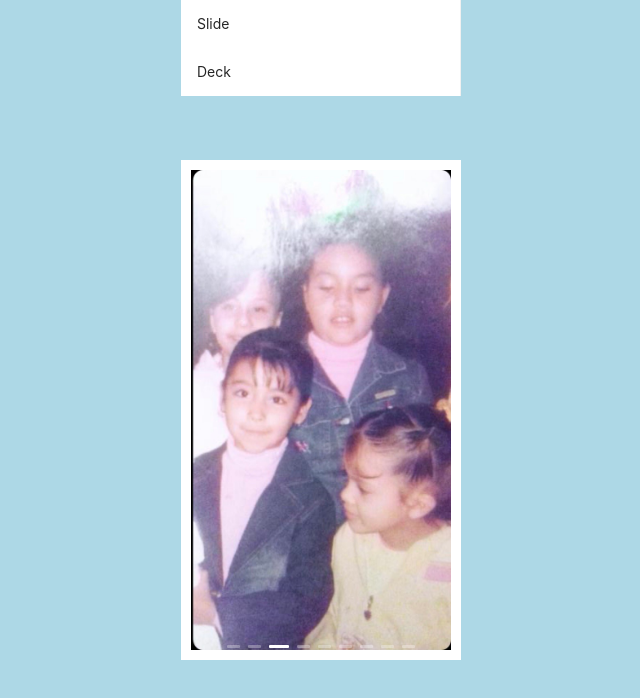
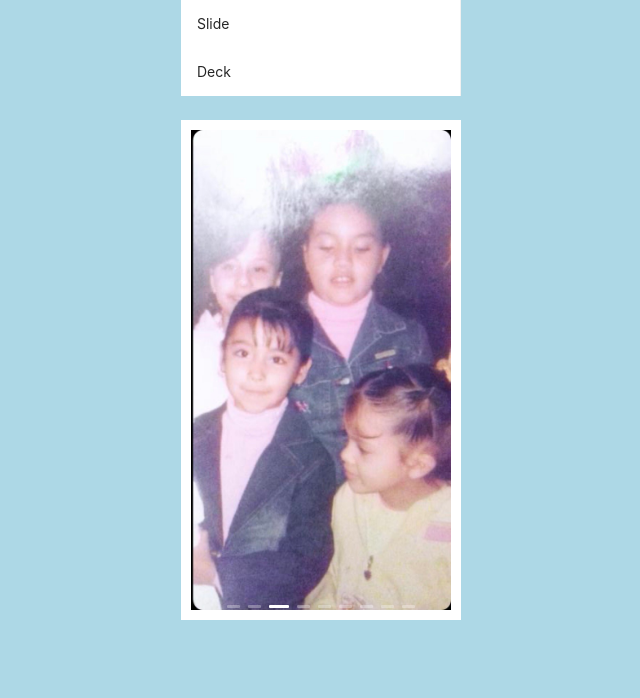
Before and after one commit to YangGwangSeong/yamliet, a React (Create React App) app in the folder client/: page / in a window 1280 px wide. Shown: the top 698 px of the page, without its empty margins (319-959 px from the left). Built offline with nearby package versions, Linux system fonts and the light colour scheme.

Commit message:
height 20vh에서 15vh로 수정

```diff
--- a/client/src/App.css
+++ b/client/src/App.css
@@ -32,7 +32,7 @@
 }
 
 .Title_Wrap{
-  height : 20vh;
+  height : 15vh;
 }
 
 body{
--- a/client/src/styles.css
+++ b/client/src/styles.css
@@ -27,7 +27,7 @@
   .test > div {
     position: absolute;
     width: 100vw;
-    height : calc(100vh - 20vh);
+    height : calc(100vh - 15vh);
     will-change: transform;
     display: flex;
     /* align-items: center; */
```
